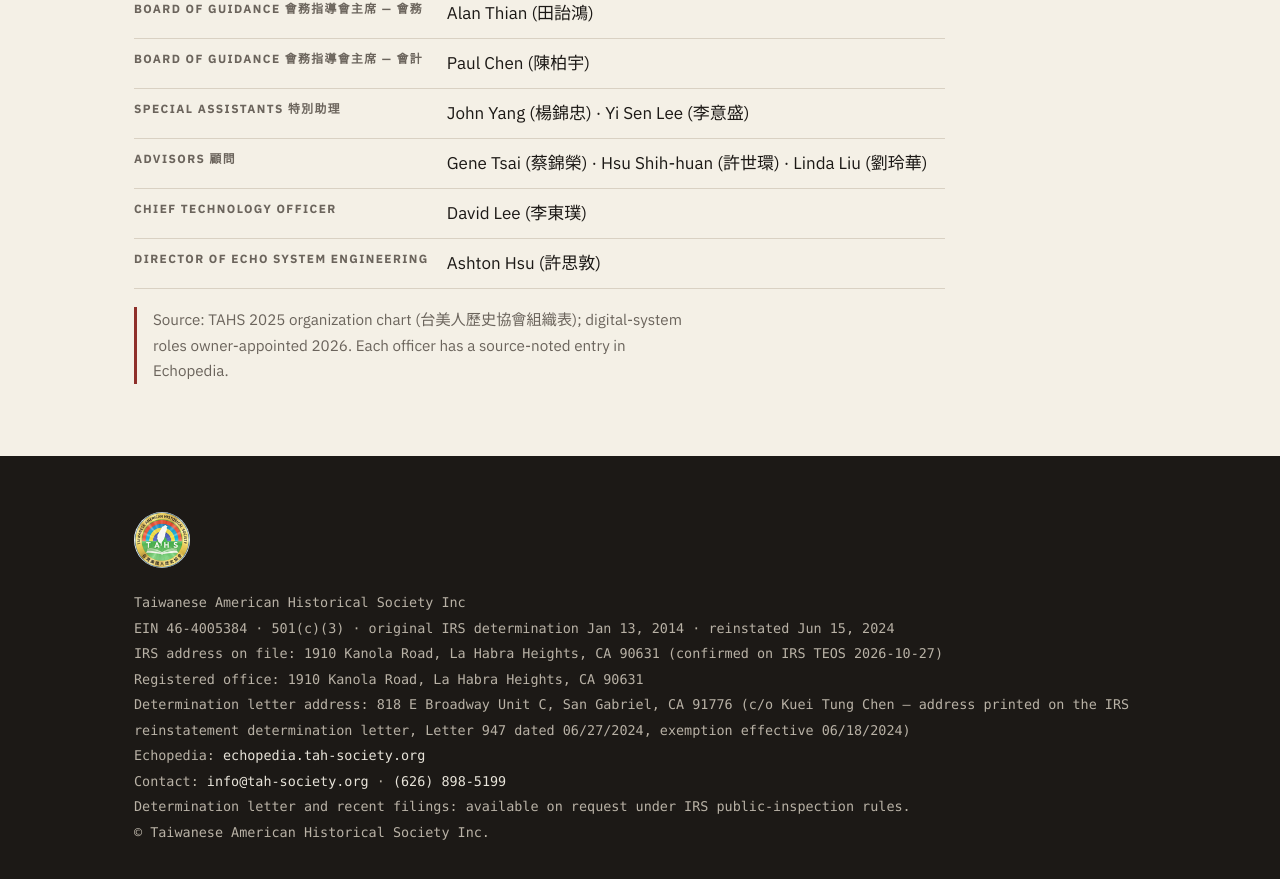
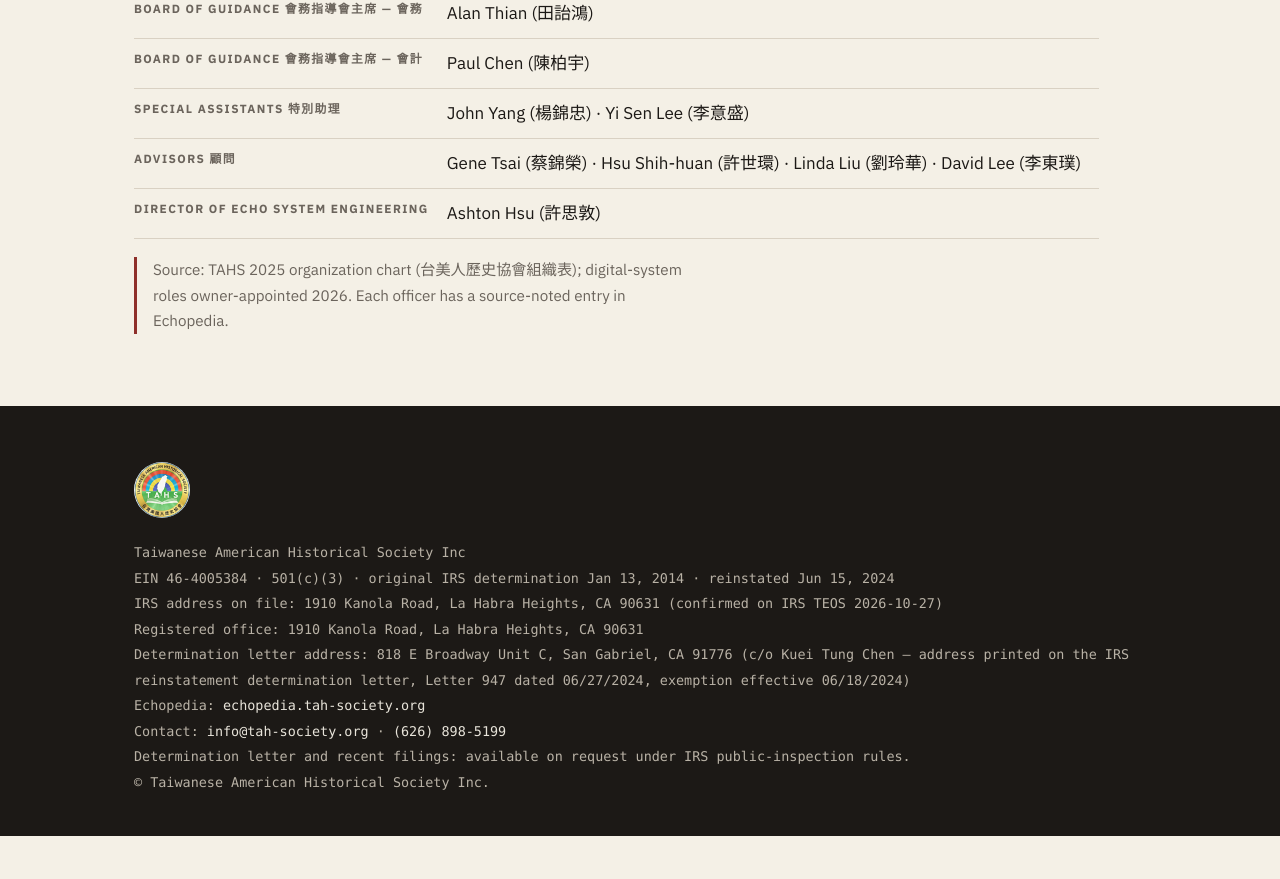
Before and after one commit to echocanhelp/tahs-landing, a plain HTML site: page leadership.html in a window 1280 px wide. Shown: the part 849-1728 px from the top of the page. After the commit the page ends 1685 px from the top, so only its background shows below. Drawn offline with Linux system fonts and the light colour scheme.

Commit message:
leadership: David Lee (李東璞) new TAHS title Advisor 顧問; CTO row retired (owner-announced 2026-11-20)

```diff
--- a/leadership.html
+++ b/leadership.html
@@ -45,8 +45,7 @@
     <tr><th>Board of guidance 會務指導會主席 — 會務</th><td>Alan Thian (田詒鴻)</td></tr>
     <tr><th>Board of guidance 會務指導會主席 — 會計</th><td>Paul Chen (陳柏宇)</td></tr>
     <tr><th>Special assistants 特別助理</th><td>John Yang (楊錦忠) · Yi Sen Lee (李意盛)</td></tr>
-    <tr><th>Advisors 顧問</th><td>Gene Tsai (蔡錦榮) · Hsu Shih-huan (許世環) · Linda Liu (劉玲華)</td></tr>
-    <tr><th>Chief technology officer</th><td>David Lee (李東璞)</td></tr>
+    <tr><th>Advisors 顧問</th><td>Gene Tsai (蔡錦榮) · Hsu Shih-huan (許世環) · Linda Liu (劉玲華) · David Lee (李東璞)</td></tr>
     <tr><th>Director of Echo System engineering</th><td>Ashton Hsu (許思敦)</td></tr>
   </table>
   <p class="rule-note small">Source: TAHS 2025 organization chart (台美人歷史協會組織表); digital-system roles owner-appointed 2026. Each officer has a source-noted entry in Echopedia.</p>
```
